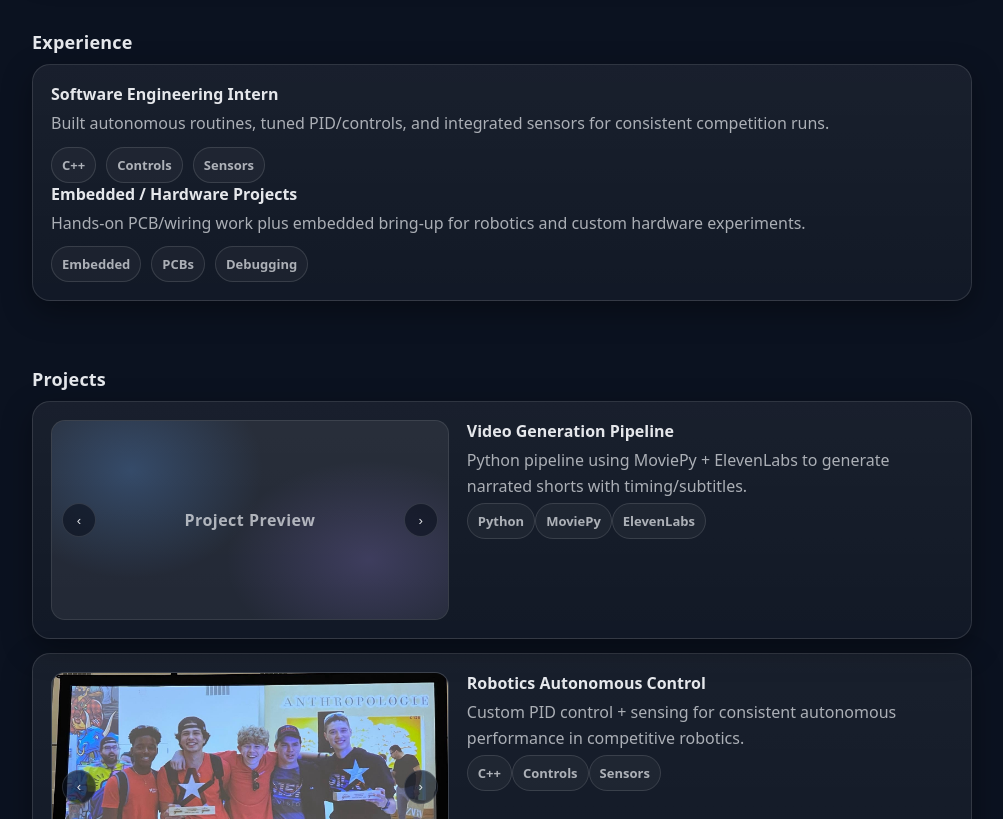
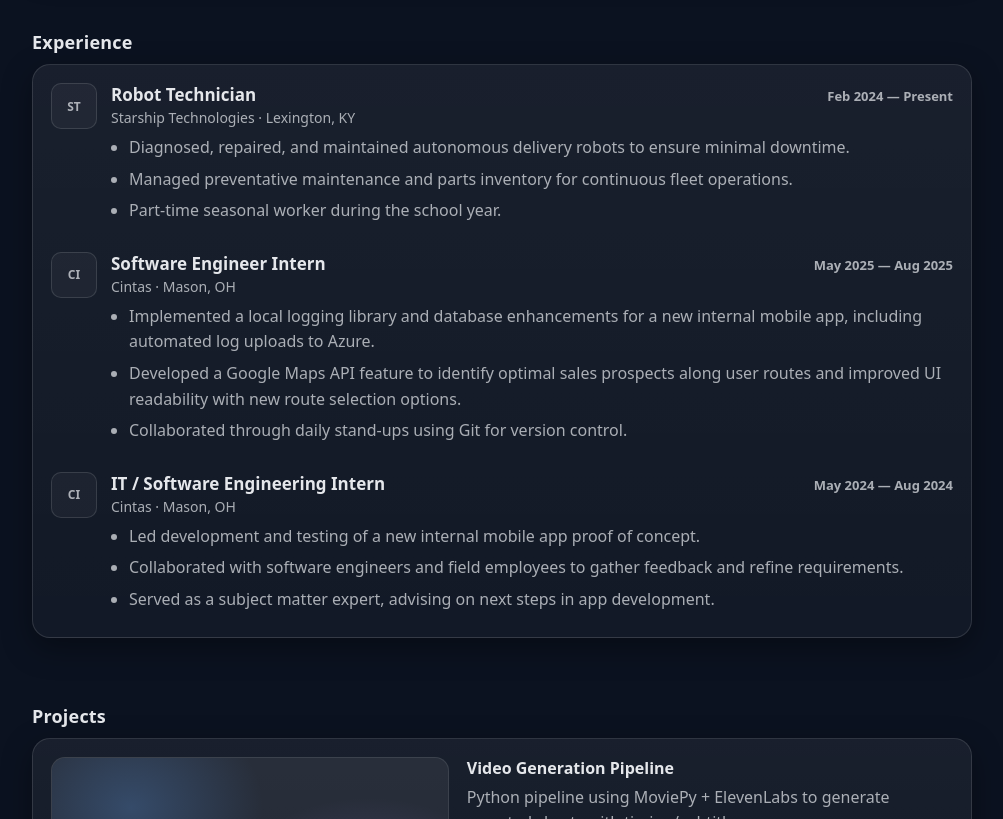
Before and after one commit to BenHartline/benhartline.com, a plain HTML site: page index.html in a window 1280 px wide. Shown: the part 977-1796 px from the top of the page, without its empty margins (138-1141 px from the left). Drawn offline with Linux system fonts and the light colour scheme.

Commit message:
updated experience card

```diff
--- a/assets/site-data.js
+++ b/assets/site-data.js
@@ -45,14 +45,37 @@ window.siteData = {
     title: 'Experience',
     items: [
       {
-        title: 'Software Engineering Intern',
-        description: 'Built autonomous routines, tuned PID/controls, and integrated sensors for consistent competition runs.',
-        badges: ['C++', 'Controls', 'Sensors'],
+        role: 'Robot Technician',
+        company: 'Starship Technologies',
+        location: 'Lexington, KY',
+        dates: 'Feb 2024 — Present',
+        points: [
+          'Diagnosed, repaired, and maintained autonomous delivery robots to ensure minimal downtime.',
+          'Managed preventative maintenance and parts inventory for continuous fleet operations.',
+          'Part-time seasonal worker during the school year.',
+        ],
       },
       {
-        title: 'Embedded / Hardware Projects',
-        description: 'Hands-on PCB/wiring work plus embedded bring-up for robotics and custom hardware experiments.',
-        badges: ['Embedded', 'PCBs', 'Debugging'],
+        role: 'Software Engineer Intern',
+        company: 'Cintas',
+        location: 'Mason, OH',
+        dates: 'May 2025 — Aug 2025',
+        points: [
+          'Implemented a local logging library and database enhancements for a new internal mobile app, including automated log uploads to Azure.',
+          'Developed a Google Maps API feature to identify optimal sales prospects along user routes and improved UI readability with new route selection options.',
+          'Collaborated through daily stand-ups using Git for version control.',
+        ],
+      },
+      {
+        role: 'IT / Software Engineering Intern',
+        company: 'Cintas',
+        location: 'Mason, OH',
+        dates: 'May 2024 — Aug 2024',
+        points: [
+          'Led development and testing of a new internal mobile app proof of concept.',
+          'Collaborated with software engineers and field employees to gather feedback and refine requirements.',
+          'Served as a subject matter expert, advising on next steps in app development.',
+        ],
       },
     ],
   },
--- a/index.html
+++ b/index.html
@@ -182,7 +182,7 @@
       font-size: 14px;
     }
     .about-location::before{
-      content: "📍";
+      content: "Location:";
       font-size: 16px;
     }
     @media (max-width: 760px){
@@ -211,6 +211,65 @@
     .project h3{ margin: 0 0 6px; font-size: 16px; }
     .project p{ margin: 0 0 10px; color: var(--muted); line-height: 1.6; }
     .project .meta{ display:flex; gap:10px; flex-wrap: wrap; }
+    .experience-list{ display:flex; flex-direction:column; gap: 22px; }
+    .experience-item{
+      display:grid;
+      grid-template-columns: 46px 1fr;
+      gap: 14px;
+      align-items: start;
+    }
+    .experience-logo{
+      width: 46px;
+      height: 46px;
+      border-radius: 10px;
+      border: 1px solid var(--border);
+      background: rgba(255,255,255,0.04);
+      display:flex;
+      align-items:center;
+      justify-content:center;
+      font-weight: 800;
+      color: var(--muted);
+      font-size: 12px;
+    }
+    .experience-logo img{
+      width: 100%;
+      height: 100%;
+      object-fit: cover;
+      border-radius: 9px;
+    }
+    .experience-top{
+      display:flex;
+      justify-content: space-between;
+      gap: 16px;
+      align-items: baseline;
+      flex-wrap: wrap;
+    }
+    .experience-role{
+      margin: 0;
+      font-size: 17px;
+      font-weight: 700;
+    }
+    .experience-dates{
+      color: var(--muted);
+      font-size: 13px;
+      font-weight: 600;
+    }
+    .experience-company{
+      margin: 2px 0 8px;
+      color: var(--muted);
+      font-size: 14px;
+    }
+    .experience-points{
+      margin: 0;
+      padding-left: 18px;
+      color: var(--muted);
+      line-height: 1.6;
+    }
+    .experience-points li{ margin: 0 0 6px; }
+    @media (max-width: 760px){
+      .experience-item{ grid-template-columns: 1fr; }
+      .experience-logo{ width: 52px; height: 52px; }
+    }
     #projects-grid{ grid-template-columns: 1fr; }
     .project-card{
       display:grid;
@@ -400,6 +459,60 @@
         return meta;
       }
 
+      function createExperienceItem(item){
+        var wrapper = document.createElement('div');
+        wrapper.className = 'experience-item';
+
+        var logo = document.createElement('div');
+        logo.className = 'experience-logo';
+        if (item.logo && item.logo.src){
+          var img = document.createElement('img');
+          img.src = item.logo.src;
+          img.alt = item.logo.alt || '';
+          logo.appendChild(img);
+        } else {
+          var initials = (item.company || '').slice(0, 2).toUpperCase();
+          logo.textContent = initials;
+        }
+
+        var body = document.createElement('div');
+        var top = document.createElement('div');
+        top.className = 'experience-top';
+        var role = document.createElement('h3');
+        role.className = 'experience-role';
+        role.textContent = item.role || '';
+        top.appendChild(role);
+        if (item.dates){
+          var dates = document.createElement('div');
+          dates.className = 'experience-dates';
+          dates.textContent = item.dates;
+          top.appendChild(dates);
+        }
+        body.appendChild(top);
+
+        var companyLine = document.createElement('div');
+        companyLine.className = 'experience-company';
+        var companyText = item.company || '';
+        if (item.location){ companyText += ' · ' + item.location; }
+        companyLine.textContent = companyText;
+        body.appendChild(companyLine);
+
+        if (Array.isArray(item.points) && item.points.length){
+          var list = document.createElement('ul');
+          list.className = 'experience-points';
+          item.points.forEach(function(point){
+            var li = document.createElement('li');
+            li.textContent = point;
+            list.appendChild(li);
+          });
+          body.appendChild(list);
+        }
+
+        wrapper.appendChild(logo);
+        wrapper.appendChild(body);
+        return wrapper;
+      }
+
       function createCarousel(images, title){
         var media = document.createElement('div');
         media.className = 'project-media';
@@ -552,7 +665,14 @@
         });
       }
 
-      renderList(data.experience && data.experience.items, 'experience-content');
+      var experienceContent = document.getElementById('experience-content');
+      if (experienceContent && data.experience && Array.isArray(data.experience.items)){
+        experienceContent.innerHTML = '';
+        experienceContent.className = 'experience-list';
+        data.experience.items.forEach(function(item){
+          experienceContent.appendChild(createExperienceItem(item));
+        });
+      }
 
       var projectsGrid = document.getElementById('projects-grid');
       if (projectsGrid && data.projects && Array.isArray(data.projects.items)){
```
